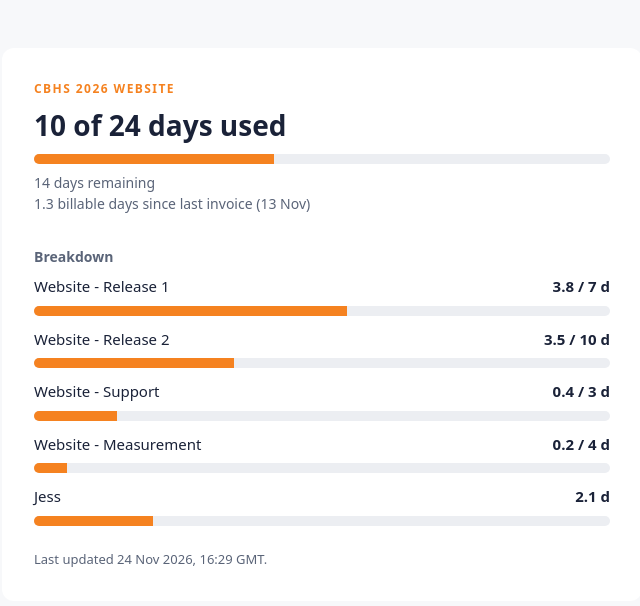
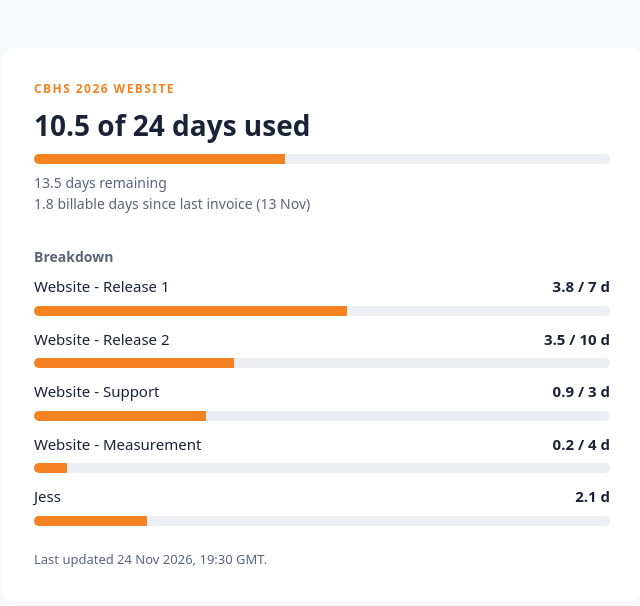
Before and after one commit to TandemCreativeDev/cbhs-progress, a plain HTML site: page index.html in a window 1280 px wide. Shown: the whole page, without its empty margins (318-958 px from the left). Drawn offline with Linux system fonts and the light colour scheme.

Commit message:
chore(progress): refresh tracked time from Solidtime

```diff
--- a/index.html
+++ b/index.html
@@ -34,19 +34,19 @@
 <body>
 <main>
   <div class="kicker">CBHS 2026 Website</div>
-  <h1>10 of 24 days used</h1>
-  <div class="bar"><span style="width:41.7%"></span></div>
-  <p class="sub">14 days remaining</p>
-  <p class="sub">1.3 billable days since last invoice (13 Nov)</p>
+  <h1>10.5 of 24 days used</h1>
+  <div class="bar"><span style="width:43.6%"></span></div>
+  <p class="sub">13.5 days remaining</p>
+  <p class="sub">1.8 billable days since last invoice (13 Nov)</p>
   <h2>Breakdown</h2>
   <ul>
 <li><div class="row"><span>Website - Release 1</span><b>3.8 / 7 d</b></div><div class="bar"><span style="width:54.4%"></span></div></li>
 <li><div class="row"><span>Website - Release 2</span><b>3.5 / 10 d</b></div><div class="bar"><span style="width:34.7%"></span></div></li>
-<li><div class="row"><span>Website - Support</span><b>0.4 / 3 d</b></div><div class="bar"><span style="width:14.4%"></span></div></li>
+<li><div class="row"><span>Website - Support</span><b>0.9 / 3 d</b></div><div class="bar"><span style="width:29.9%"></span></div></li>
 <li><div class="row"><span>Website - Measurement</span><b>0.2 / 4 d</b></div><div class="bar"><span style="width:5.8%"></span></div></li>
-<li><div class="row"><span>Jess</span><b>2.1 d</b></div><div class="bar"><span style="width:20.7%"></span></div></li>
+<li><div class="row"><span>Jess</span><b>2.1 d</b></div><div class="bar"><span style="width:19.7%"></span></div></li>
   </ul>
-  <p class="foot">Last updated 24 Nov 2026, 16:29 GMT.</p>
+  <p class="foot">Last updated 24 Nov 2026, 19:30 GMT.</p>
 </main>
 </body>
 </html>
```
